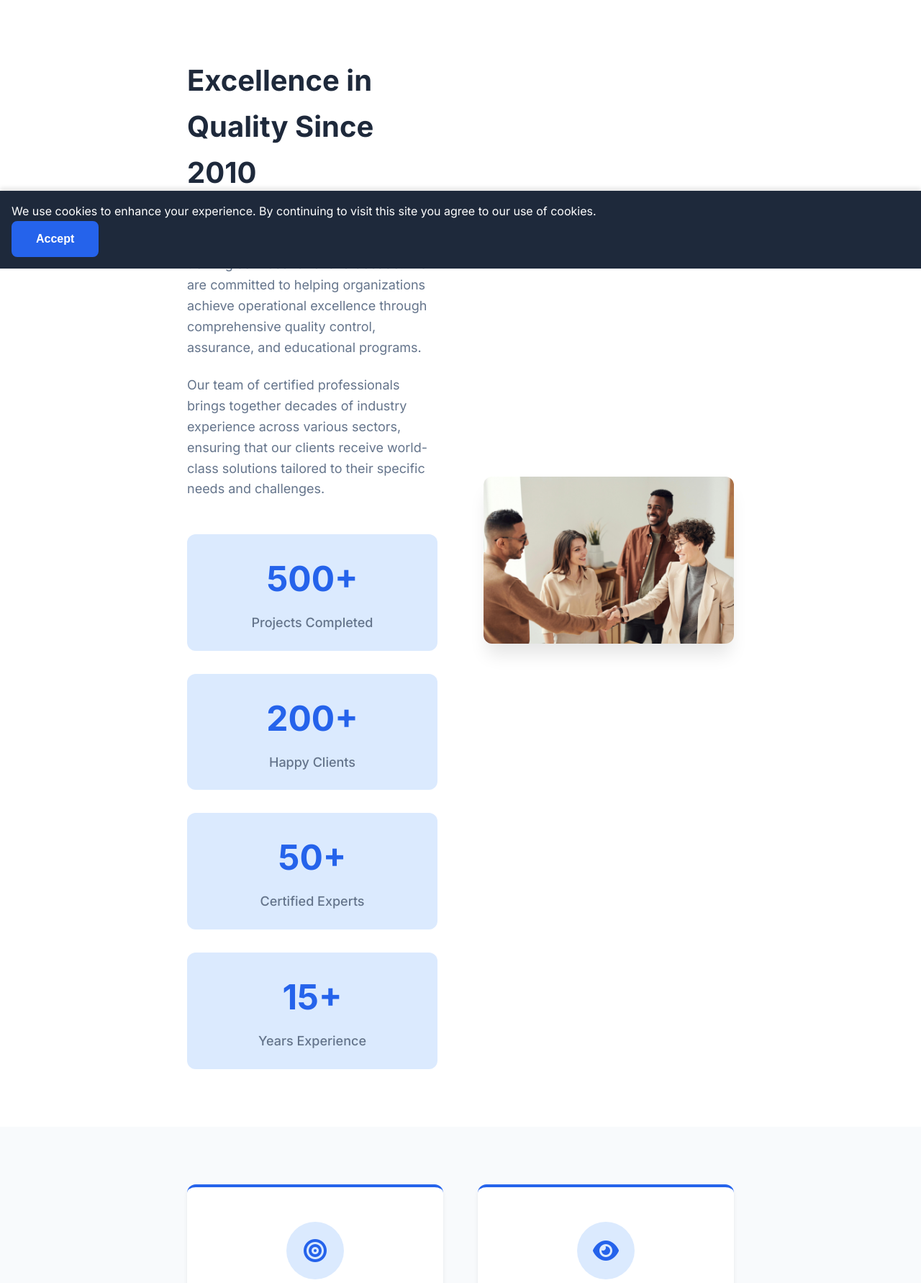
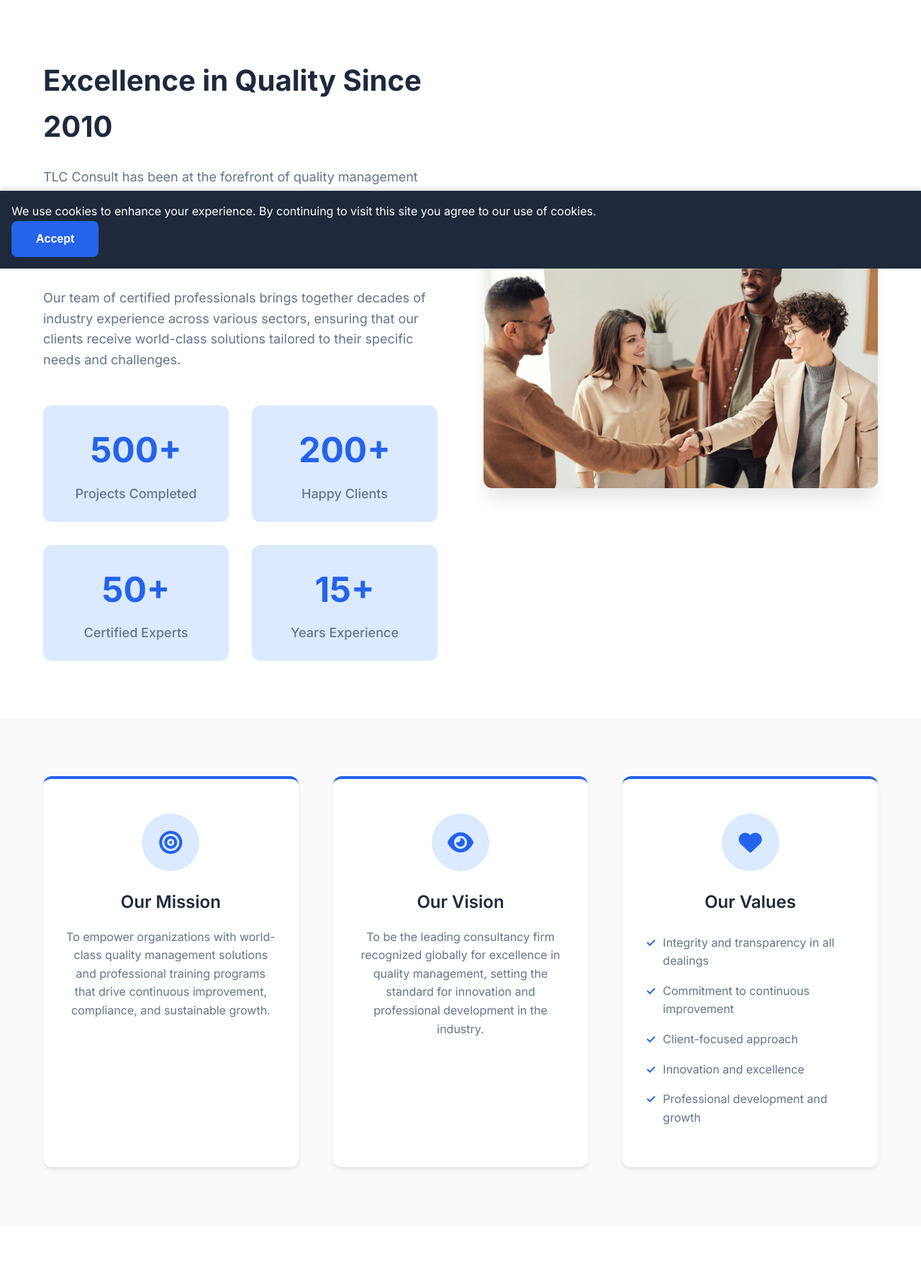
Before and after one commit to fruebi2025-creator/tlConsult, a PHP site: page /tlc-consult/about.html in a window 1280 px wide. Shown: the part 427-2209 px from the top of the page at 72% size. Run offline with PHP 8.4, Linux system fonts and the light colour scheme.

Commit message:
Update styles.css

```diff
--- a/styles.css
+++ b/styles.css
@@ -67,7 +67,7 @@ body {
 }
 
 .container {
-    max-width: 800px;
+    max-width: 1200px;
     margin: 0 auto;
     padding: 0 20px;
 }
```
